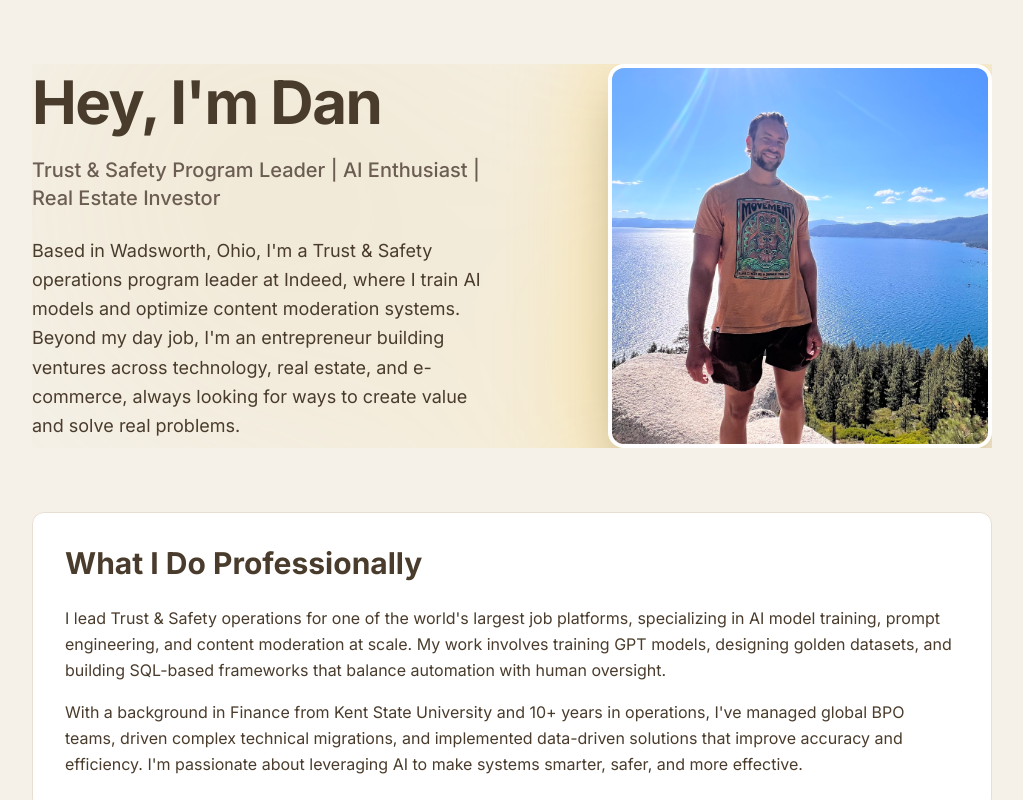
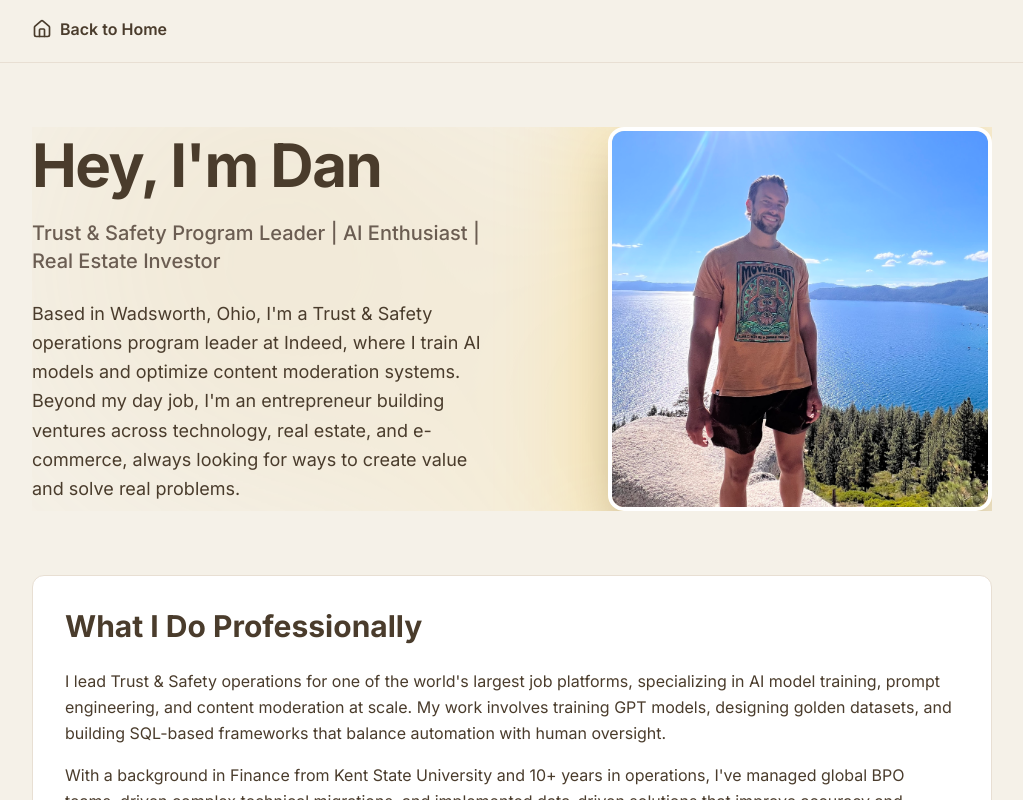
Before and after one commit to dsikler/DanSikler-com, a Next.js app: page /about in a window 1280 px wide. Shown: the top 800 px of the page, without its empty margins (128-1151 px from the left). Built offline with nearby package versions, Linux system fonts and the light colour scheme.

Commit message:
Add navigation header to about page with link back to home

```diff
--- a/app/about/page.tsx
+++ b/app/about/page.tsx
@@ -1,9 +1,22 @@
-import { TrendingUp, Dumbbell, Heart, Calendar, ArrowRight } from 'lucide-react'
+import { TrendingUp, Dumbbell, Heart, Calendar, ArrowRight, Home } from 'lucide-react'
 import Link from 'next/link'
 
 export default function About() {
   return (
     <div className="bg-[#F5F1E8] min-h-screen">
+      {/* Navigation Header */}
+      <nav className="bg-[#F5F1E8] border-b border-[#E8DFD3] sticky top-0 z-50 backdrop-blur-sm bg-opacity-95">
+        <div className="max-w-5xl mx-auto px-4 sm:px-6 lg:px-8 py-4">
+          <Link
+            href="/"
+            className="inline-flex items-center gap-2 text-[#4A3C2C] hover:text-[#FFC425] font-semibold transition-colors duration-300 group"
+          >
+            <Home className="w-5 h-5 group-hover:-translate-x-1 transition-transform" />
+            <span>Back to Home</span>
+          </Link>
+        </div>
+      </nav>
+
       <div className="max-w-5xl mx-auto px-4 sm:px-6 lg:px-8 py-16">
         {/* Hero Section */}
         <section className="relative bg-[#F5F1E8] overflow-hidden mb-16">
```
